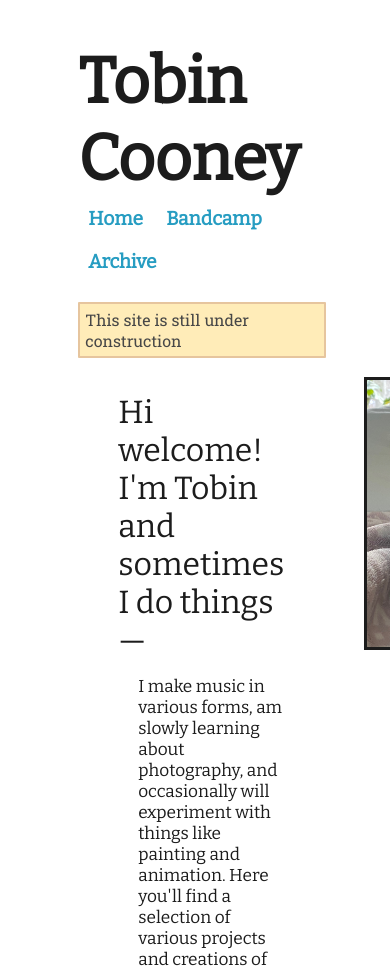
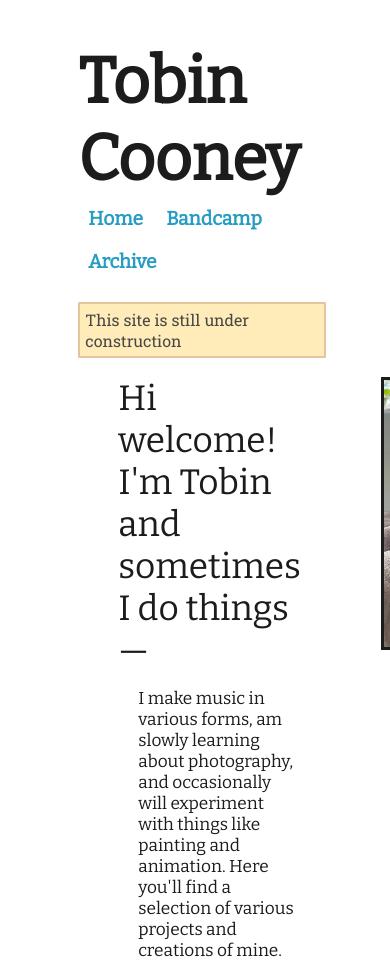
Before and after one commit to tobincooney/site, a PHP site: page /index.html in a window 390 px wide; the page is wider, and only the part inside the window is pictured. Shown: the top 969 px of that part. Run offline with PHP 8.4, Linux system fonts and the light colour scheme.

Commit message:
intro message formatting different on mobile & not

```diff
--- a/index.html
+++ b/index.html
@@ -33,7 +33,8 @@
 
 	<div class="flex">
 		<div id="description" >
-			<h3 style="text-decoration: none;">Hi welcome! I'm Tobin and sometimes I do things&#8212;</h3>
+			<h3 class="intro">Hi welcome!&nbsp;</h3>
+			<h3 class="intro">I'm Tobin and sometimes I do things&#8212;</h3>
 			<p id="description">I make music in various forms, am slowly learning about photography, and occasionally will experiment with things like painting and animation. Here you'll find a selection of various projects and creations of mine.</p>
 		</div>
 		<div id="profile-image"><img id="profile" src="majesty.jpg" /></div>
--- a/style.css
+++ b/style.css
@@ -64,12 +64,16 @@ h2 {
 	font-size: 200%;
 }
 h3 {
-	font-size: 200%;
+	font-size: 220%;
 	font-family: "Bitter", serif;
 	font-weight: normal;
 	margin: 0px;
 	margin-top: 16px;
 	text-decoration: overline;
+}
+h3.intro {
+	text-decoration: none;
+	display: inline;
 }
 div.flex {
 	display: flex;
@@ -191,6 +195,9 @@ div.pinned {
 		padding: 2%;
 		font-size: 110%;
 	}
+	h3.intro {
+		display: block;
+	}
 	img.artwork {
 		height: auto;
 		width: 80%;
```
